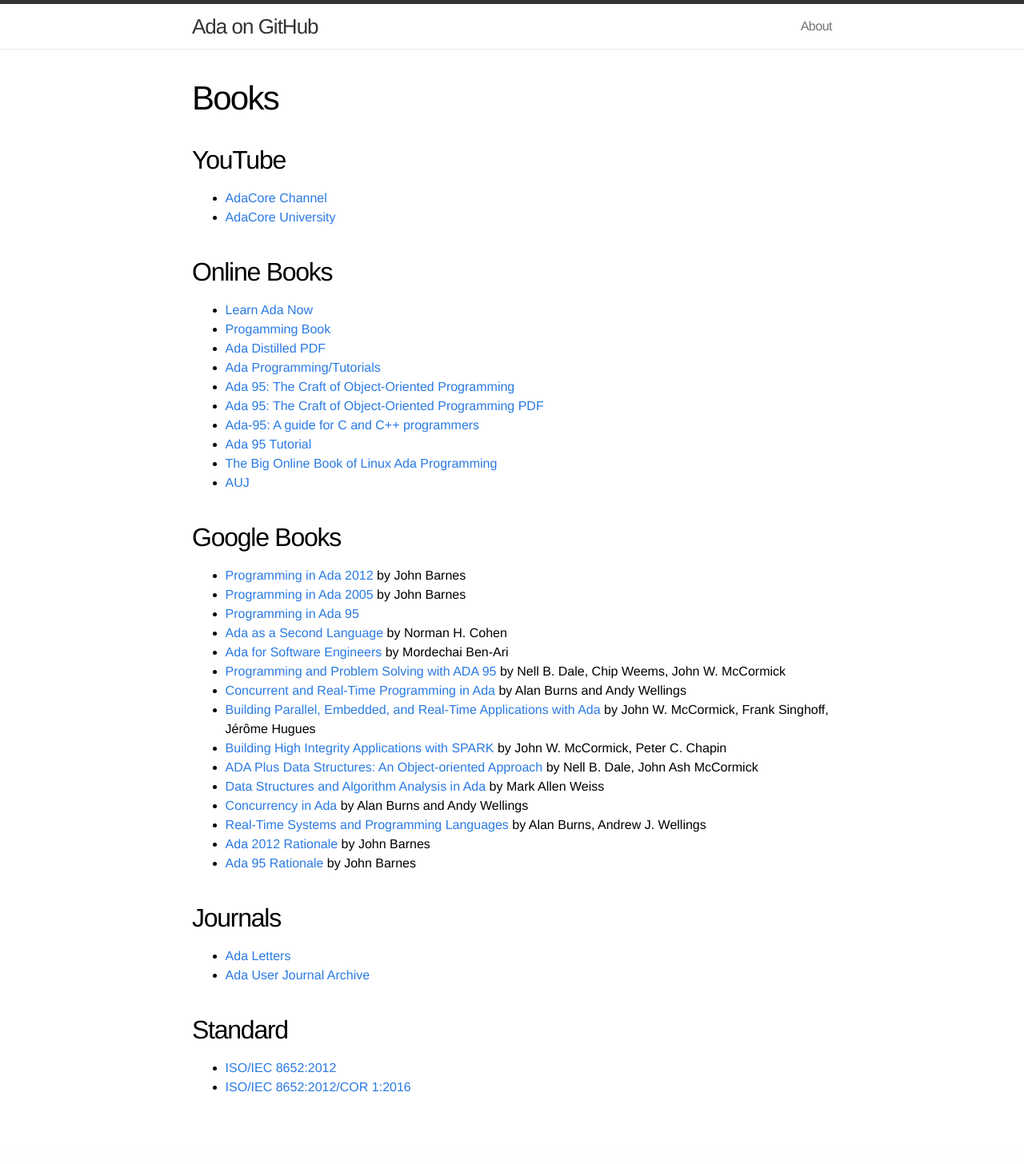
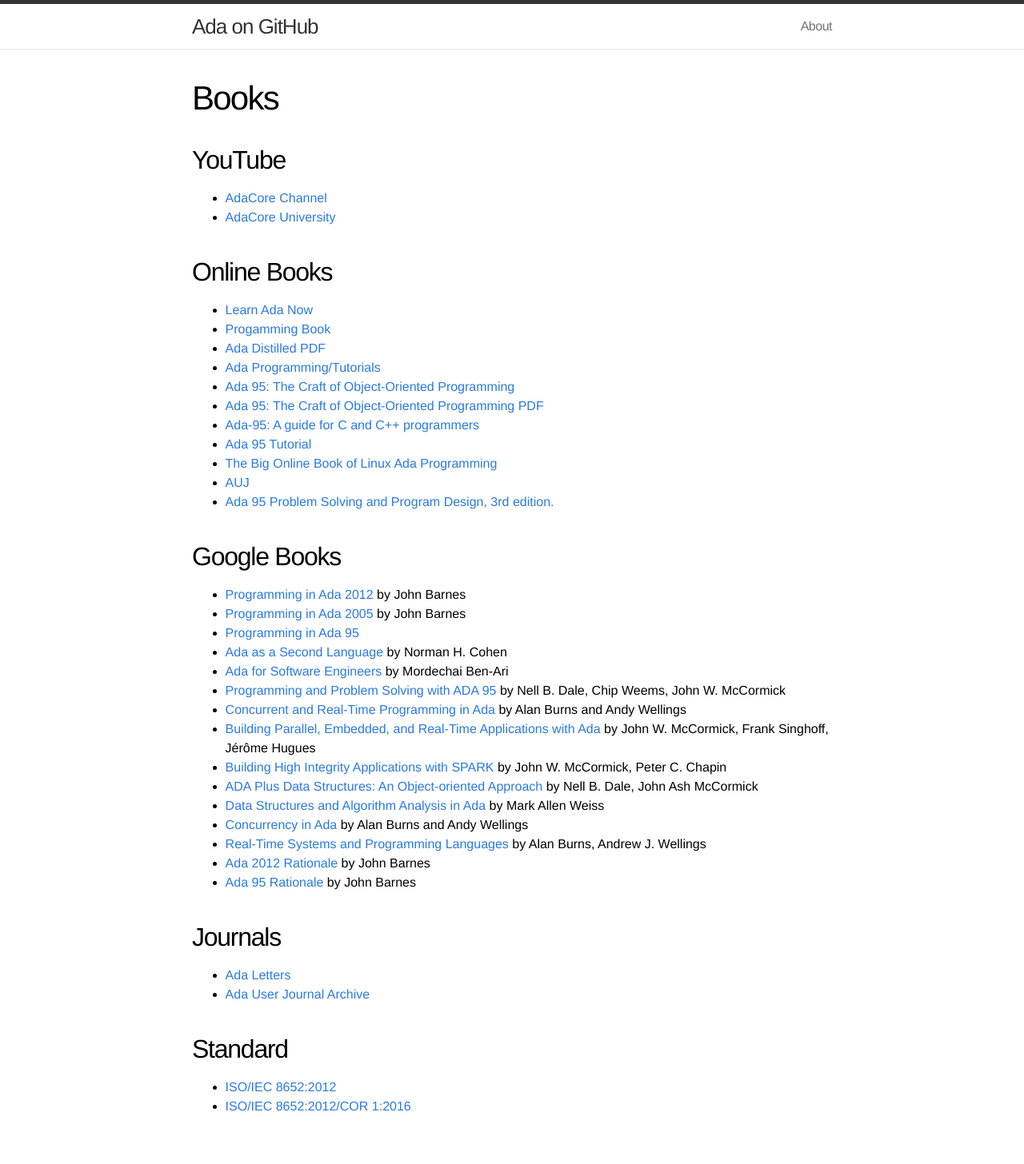
Before and after one commit to quornings/quornings.github.io, a Jekyll site: the page built from books.md, in a window 1280 px wide. Shown: the whole page at 80% size. Built offline with Jekyll 4.4.1, drawn with Linux system fonts in a browser that asks for light colours; before the commit the page ends 1432 px from its top, so only the background shows below that.

Commit message:
Add Ada 95 Problem Solving and Program Design, 3rd edition

```diff
--- a/books.md
+++ b/books.md
@@ -21,6 +21,7 @@ permalink: /books/
 - [Ada 95 Tutorial](https://perso.telecom-paristech.fr/pautet/Ada95/a95list.htm)
 - [The Big Online Book of Linux Ada Programming](https://www.pegasoft.ca/boblap.html)
 - [AUJ](http://www.ada-europe.org/auj/archive/)
+- [Ada 95 Problem Solving and Program Design, 3rd edition.](https://www2.seas.gwu.edu/~mfeldman/cs1book/)
 
 ## Google Books
 
```
